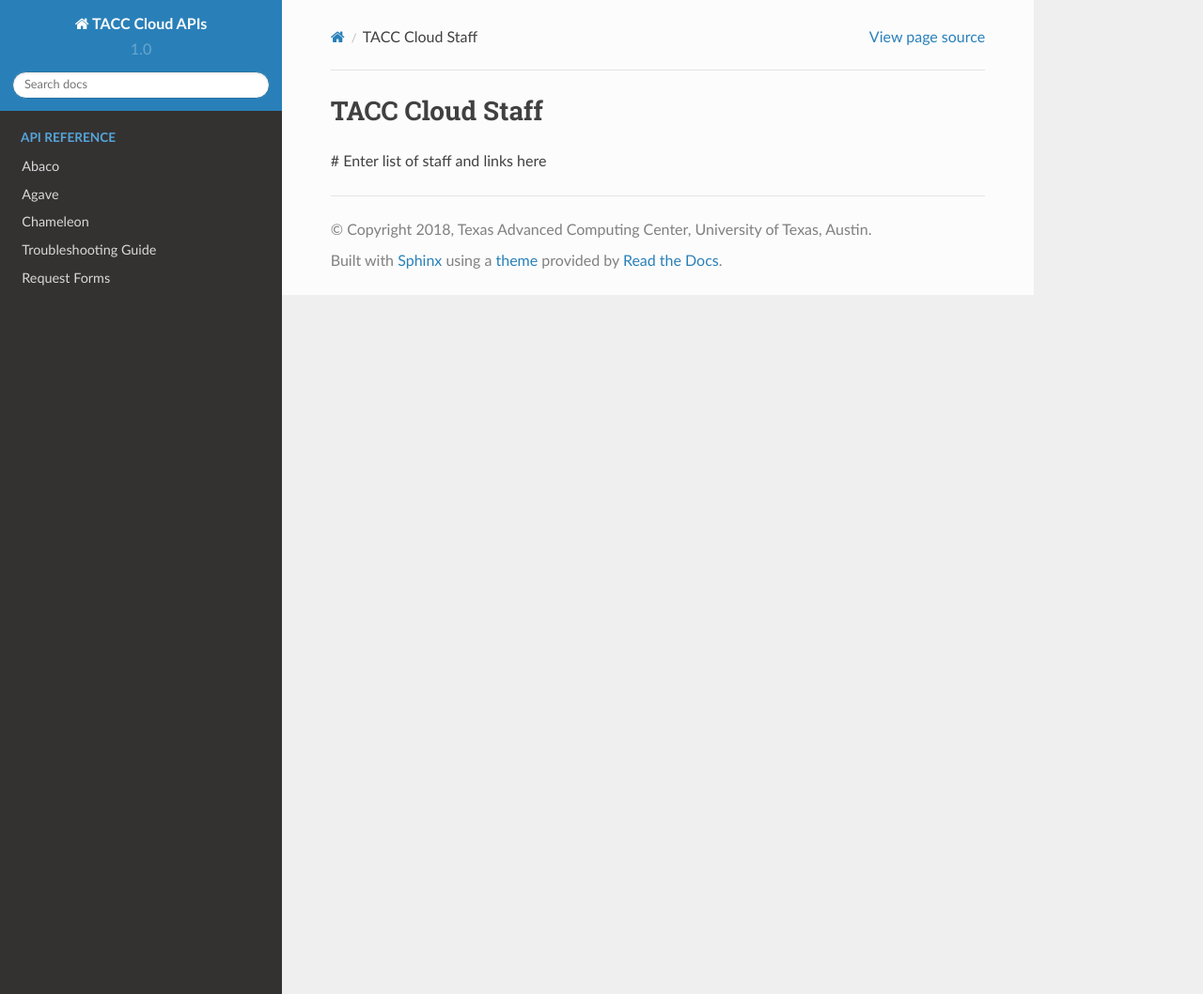
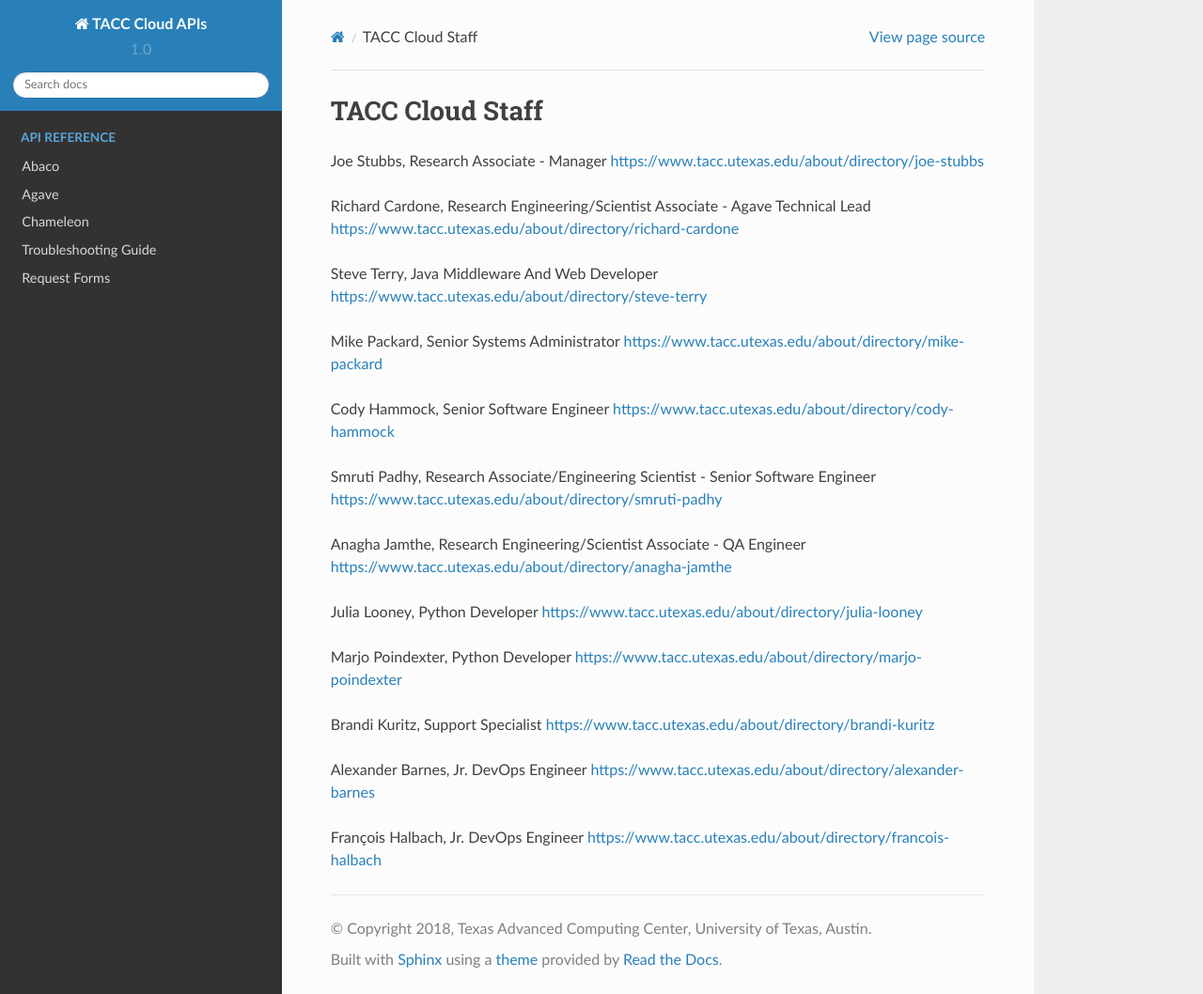
Before and after one commit to TACC-Cloud/tacc-cloud-docs, a Sphinx documentation site: the page built from docs/resources/staff.rst, in a window 1280 px wide and 1058 px high. Shown: the whole window at 94% size. Built offline with Sphinx 7.4.7 and the Read the Docs theme 2.0.0, drawn with Linux system fonts in a browser that asks for light colours; pages that are not in the unit, such as notebooks, are missing from menus.

Commit message:
Update staff.rst

```diff
--- a/docs/resources/staff.rst
+++ b/docs/resources/staff.rst
@@ -5,4 +5,38 @@
 TACC Cloud Staff
 ================
 
-# Enter list of staff and links here
+Joe Stubbs, Research Associate - Manager
+https://www.tacc.utexas.edu/about/directory/joe-stubbs
+
+Richard Cardone, Research Engineering/Scientist Associate - Agave Technical Lead
+https://www.tacc.utexas.edu/about/directory/richard-cardone
+
+Steve Terry, Java Middleware And Web Developer
+https://www.tacc.utexas.edu/about/directory/steve-terry
+
+Mike Packard, Senior Systems Administrator
+https://www.tacc.utexas.edu/about/directory/mike-packard
+
+Cody Hammock, Senior Software Engineer
+https://www.tacc.utexas.edu/about/directory/cody-hammock
+
+Smruti Padhy, Research Associate/Engineering Scientist - Senior Software Engineer
+https://www.tacc.utexas.edu/about/directory/smruti-padhy
+
+Anagha Jamthe, Research Engineering/Scientist Associate - QA Engineer
+https://www.tacc.utexas.edu/about/directory/anagha-jamthe
+
+Julia Looney, Python Developer
+https://www.tacc.utexas.edu/about/directory/julia-looney
+
+Marjo Poindexter, Python Developer
+https://www.tacc.utexas.edu/about/directory/marjo-poindexter
+
+Brandi Kuritz, Support Specialist
+https://www.tacc.utexas.edu/about/directory/brandi-kuritz
+
+Alexander Barnes, Jr. DevOps Engineer
+https://www.tacc.utexas.edu/about/directory/alexander-barnes
+
+François Halbach, Jr. DevOps Engineer
+https://www.tacc.utexas.edu/about/directory/francois-halbach
```
